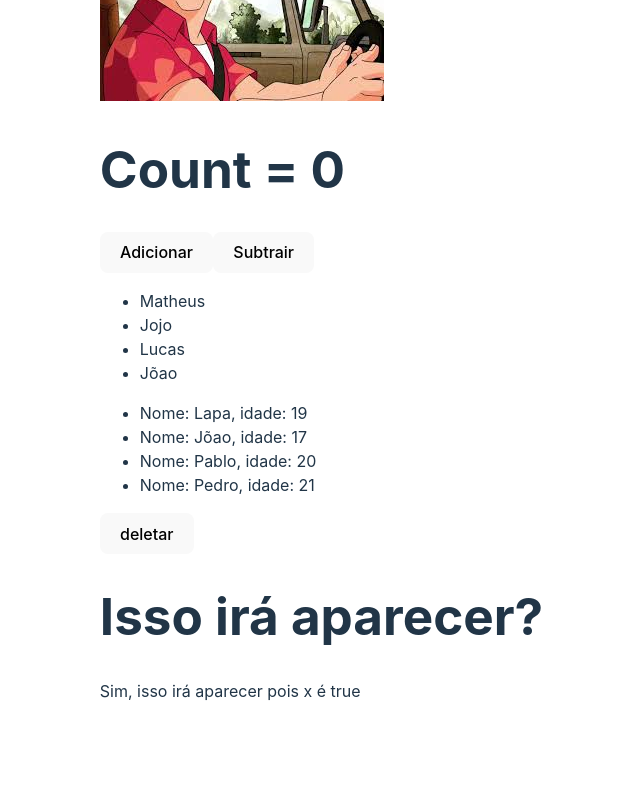
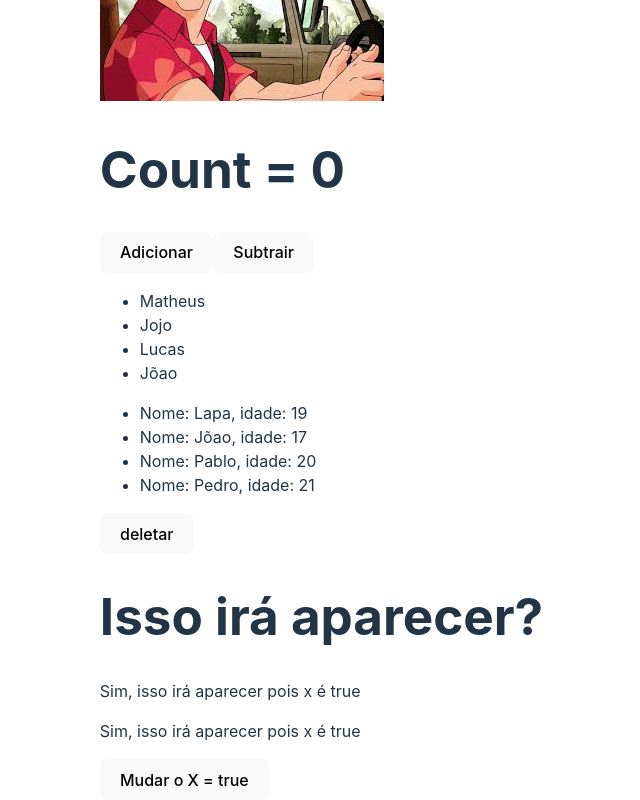
Before and after one commit to VictorLapaDev/React-Course-Matheus-Battiti, a React (Vite) app in the folder 3-Avancado-Em-React/ImageProject/: page / in a window 1280 px wide. Shown: the part 507-1307 px from the top of the page, without its empty margins (277-917 px from the left). Before the commit the page ends 1226 px from the top, so only its background shows below. Built offline with nearby package versions, Linux system fonts and the light colour scheme.

Commit message:
feat: operador ternario

```diff
--- a/3-Avancado-Em-React/ImageProject/src/components/ConditionalRender.tsx
+++ b/3-Avancado-Em-React/ImageProject/src/components/ConditionalRender.tsx
@@ -2,7 +2,7 @@ import { useState } from "react"
 
 const ConditionalRender = () => {
 
-    const [x] = useState(true)
+    const [x, setX] = useState(true)
 
   return (
     <div>
@@ -10,6 +10,21 @@ const ConditionalRender = () => {
         {x &&  <p>Sim, isso irá aparecer pois x é true</p>} {/*condicional simples*/}
         {!x && <p>Isso irá aparecer pois x é falso</p>}
 
+
+        {x == true ? (
+            <div>
+                <p>Sim, isso irá aparecer pois x é true</p>
+            </div>
+            ) : (
+            <div>
+                <p>Isso irá aparecer pois x é falso</p>
+            </div>
+            )
+        }
+
+        <button onClick={() => setX(prevX => !prevX)}>
+            Mudar o X = {x.toString()} {/* Converte x para string para exibição */}
+        </button>
     </div>
   )
 }
```
